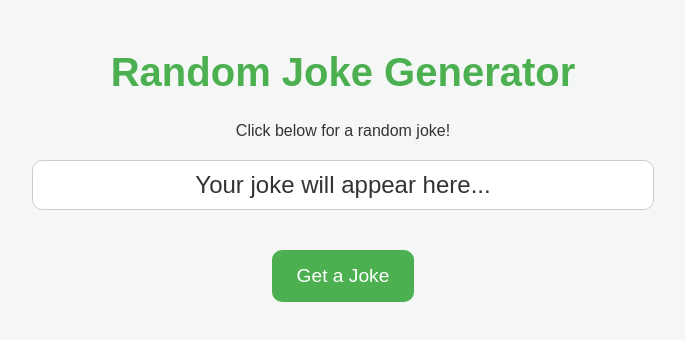
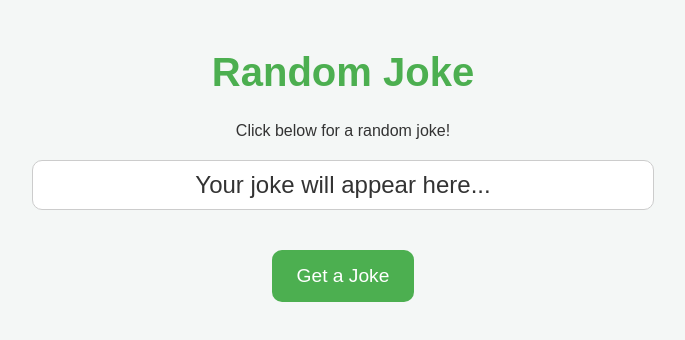
Before and after one commit to SufiyanShareef/joke-generator, a plain HTML site: page index.html in a window 1280 px wide. Shown: the whole page, without its empty margins (297-982 px from the left). Drawn offline with Linux system fonts and the light colour scheme.

Commit message:
updated code

```diff
--- a/index.html
+++ b/index.html
@@ -9,7 +9,7 @@
 
 </head>
 <body>
-  <h1>Random Joke Generator</h1>
+  <h1>Random Joke </h1>
   <p>Click below for a random joke!</p>
   <div id="joke">Your joke will appear here...</div>
   <button onclick="generateJoke()">Get a Joke</button>
```
